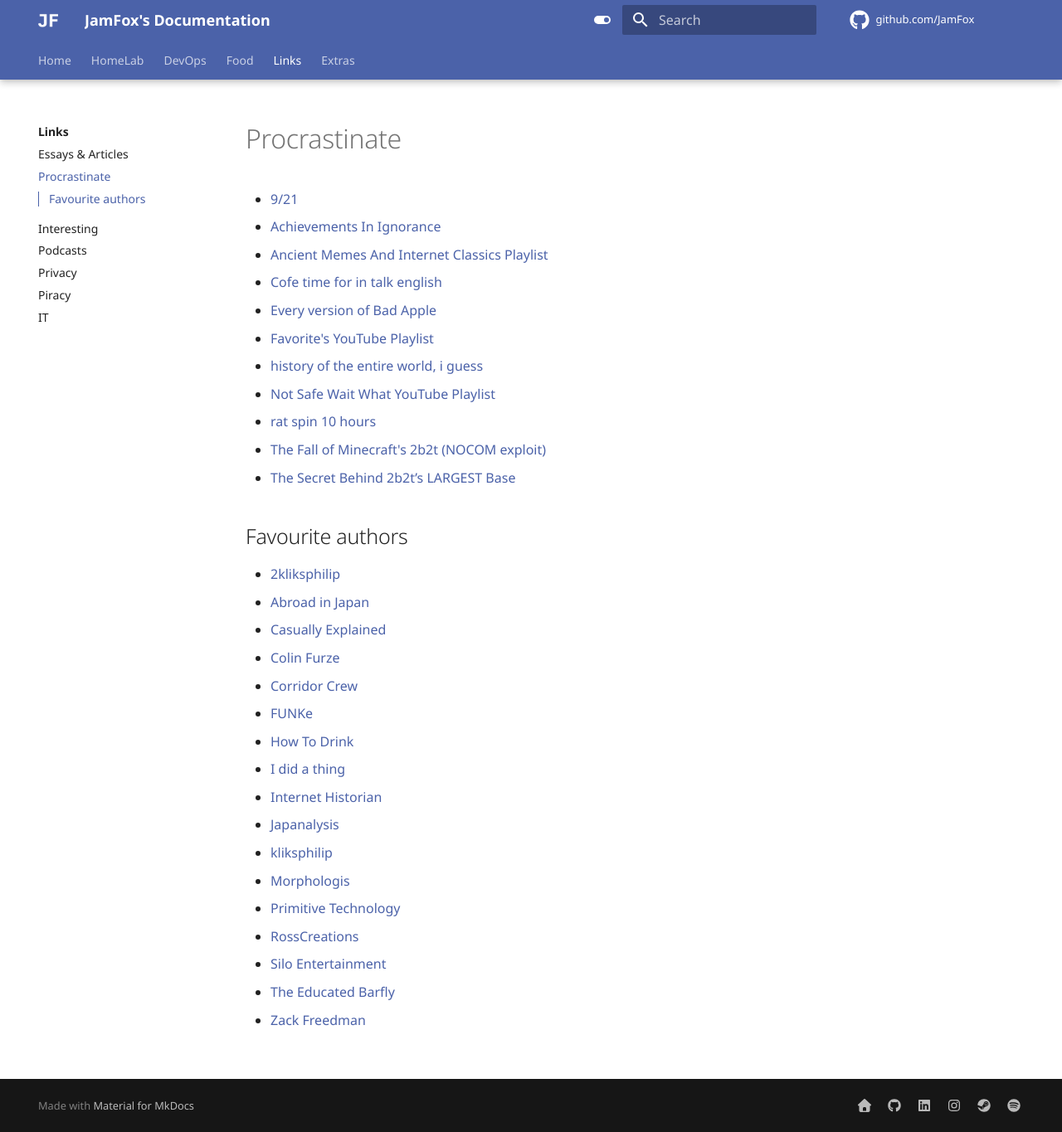
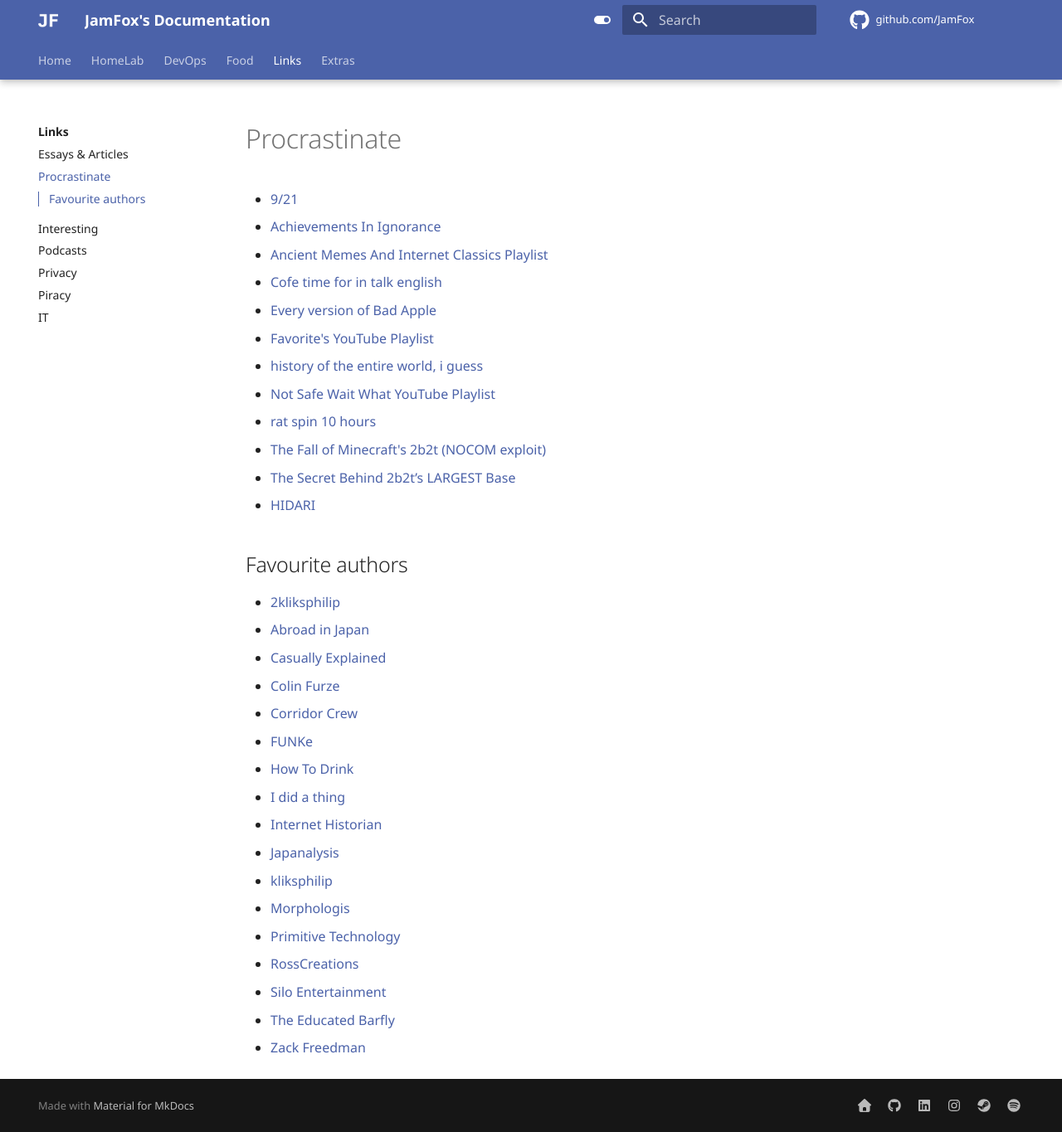
Before and after one commit to JamFox/docs.jamfox.dev, an MkDocs documentation site: the page built from docs/content/links/procrastinate.md, in a window 1280 px wide and 1365 px high. Shown: the whole window at 83% size. Built offline with MkDocs 1.6.1 and Material for MkDocs 9.7.7, drawn with Linux system fonts in a browser that asks for light colours; comment, search, counter and statistics services are not loaded.

Commit message:
add hidari

```diff
--- a/docs/content/links/procrastinate.md
+++ b/docs/content/links/procrastinate.md
@@ -13,6 +13,7 @@ title: "Procrastinate"
 - [rat spin 10 hours](https://youtu.be/euik1Zrs30w)
 - [The Fall of Minecraft's 2b2t (NOCOM exploit)](https://youtu.be/elqAh3GWRpA)
 - [The Secret Behind 2b2t’s LARGEST Base](https://youtu.be/TMBHP9FDqHI)
+- [HIDARI](https://youtu.be/DpefYPLH67A)
 
 
 ## Favourite authors
```
